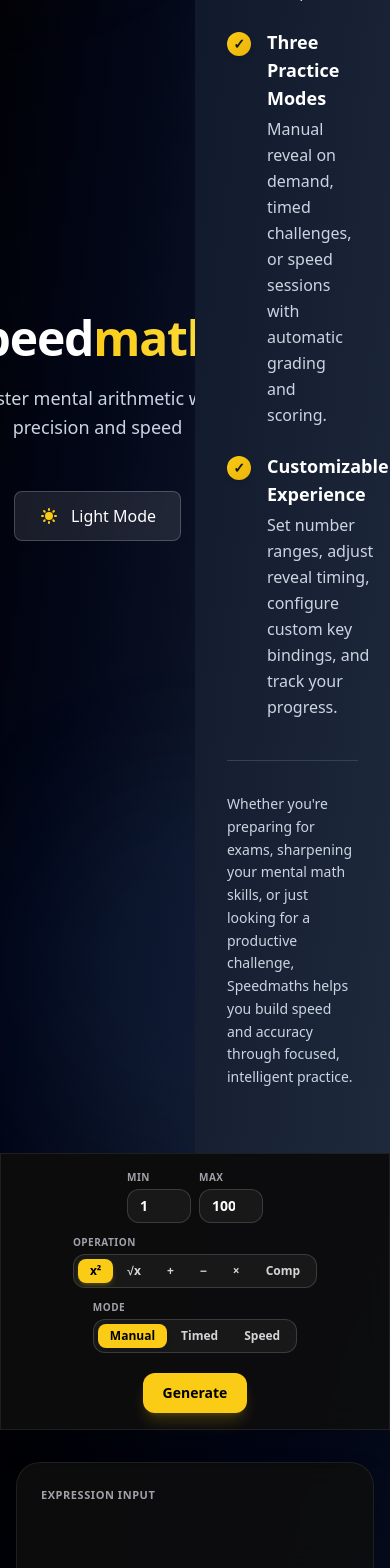
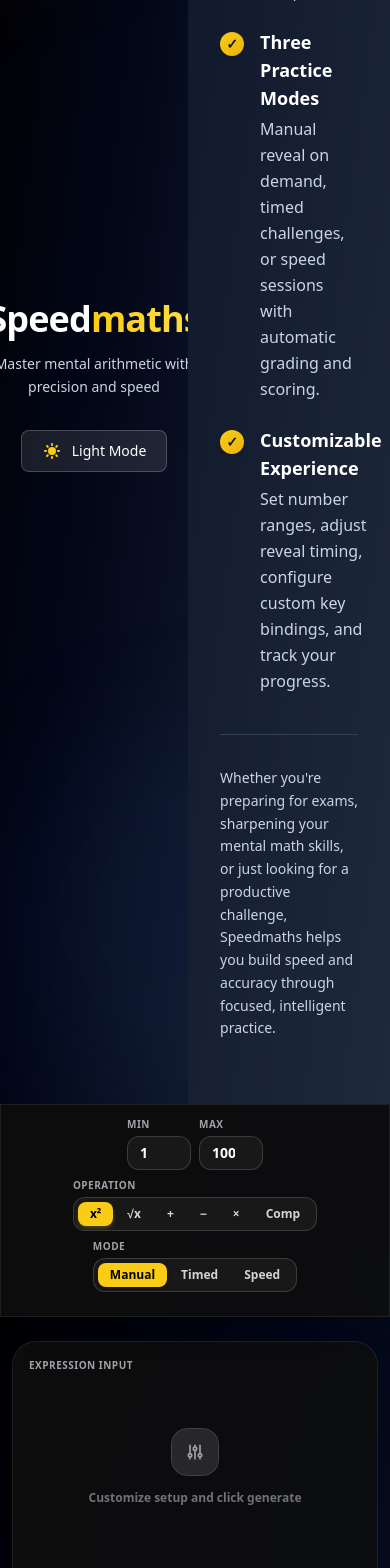
Before and after one commit to Amreshhh/Speedmaths, a React (Vite) app: page / in a window 390 px wide. Shown: the part 432-2000 px from the top of the page. Built offline with nearby package versions, Linux system fonts and the light colour scheme; the HTML template or start-up script is replaced by a standard one.

Commit message:
checking the mobile versoin

```diff
--- a/src/App.jsx
+++ b/src/App.jsx
@@ -309,7 +309,7 @@
         )}
 
         {/* Main Content Area */}
-        <div className="flex-1 flex flex-col md:flex-row p-4 sm:p-8 gap-4 sm:gap-8 max-w-[1500px] w-full mx-auto relative justify-center items-stretch mt-4">
+        <div className="flex-1 flex flex-col md:flex-row p-3 sm:p-8 gap-3 sm:gap-8 max-w-[1500px] w-full mx-auto relative justify-center items-stretch mt-3 sm:mt-4">
 
           {/* Session End Modal */}
           {speedState === 'ended' && (
@@ -358,6 +358,8 @@
               generateNumber();
             }}
             getRightBoxAnswer={getRightBoxAnswer}
+            onGenerateClick={mode !== 'speed' ? generateNumber : null}
+            showMobileGenerateButton={mode !== 'speed'}
           />
 
         </div>
--- a/src/components/GameHeader.jsx
+++ b/src/components/GameHeader.jsx
@@ -17,9 +17,9 @@
   onOpenSettings
 }) {
   return (
-    <div className="glass-panel sticky top-0 shadow-xl p-4 sm:p-5 z-20 transition-all duration-300">
-      <div className="max-w-7xl mx-auto flex flex-col lg:flex-row items-center justify-between gap-5">
-        <div className="flex flex-wrap items-end gap-3 justify-center w-full lg:w-auto">
+    <div className="glass-panel sticky top-0 shadow-xl p-3 sm:p-5 z-20 transition-all duration-300">
+      <div className="max-w-7xl mx-auto flex flex-col lg:flex-row items-center justify-between gap-3 sm:gap-5">
+        <div className="flex flex-wrap items-end gap-2 sm:gap-3 justify-center w-full lg:w-auto">
           <div className="flex gap-2">
             <div className="flex flex-col">
               <span className="text-[10px] font-bold text-zinc-500 dark:text-zinc-400 tracking-wider uppercase mb-1">Min</span>
@@ -174,7 +174,7 @@
               </button>
             )
           ) : (
-            <button onClick={onGenerateClick} className="px-5 py-2.5 bg-yellow-400 hover:bg-yellow-500 text-black font-bold rounded-xl shadow-lg shadow-yellow-400/20 transition-all active:scale-95 text-sm">
+            <button onClick={onGenerateClick} className="hidden sm:inline-flex px-5 py-2.5 bg-yellow-400 hover:bg-yellow-500 text-black font-bold rounded-xl shadow-lg shadow-yellow-400/20 transition-all active:scale-95 text-sm">
               Generate
             </button>
           )}
--- a/src/components/LandingPage.jsx
+++ b/src/components/LandingPage.jsx
@@ -5,21 +5,21 @@
     <div className={isDarkMode ? 'dark' : ''}>
       <div className="min-h-screen bg-white dark:bg-slate-950 flex items-stretch overflow-hidden transition-colors duration-500">
         {/* Left Section: Branding */}
-        <div className="w-full md:w-1/2 bg-gradient-to-br from-slate-950 via-slate-900 to-slate-800 dark:from-black dark:via-slate-950 dark:to-slate-900 flex flex-col items-center justify-center px-8 md:px-12 py-16 md:py-0 relative overflow-hidden">
+        <div className="w-full md:w-1/2 bg-gradient-to-br from-slate-950 via-slate-900 to-slate-800 dark:from-black dark:via-slate-950 dark:to-slate-900 flex flex-col items-center justify-center px-5 sm:px-8 md:px-12 py-12 sm:py-16 md:py-0 relative overflow-hidden">
           <div className="absolute top-0 right-0 w-96 h-96 bg-yellow-500/5 rounded-full blur-3xl"></div>
           <div className="absolute bottom-0 left-0 w-96 h-96 bg-blue-500/5 rounded-full blur-3xl"></div>
 
-          <div className="text-center md:text-left max-w-lg relative z-10 pt-32 sm:pt-36 md:pt-28">
-            <h1 className="text-5xl md:text-6xl lg:text-7xl font-bold text-white mb-4 tracking-tight leading-tight">
+          <div className="text-center md:text-left max-w-lg relative z-10 pt-24 sm:pt-28 md:pt-28">
+            <h1 className="text-4xl sm:text-5xl md:text-6xl lg:text-7xl font-bold text-white mb-3 sm:mb-4 tracking-tight leading-tight">
               Speed<span className="bg-gradient-to-r from-yellow-400 to-yellow-300 bg-clip-text text-transparent">maths</span>
             </h1>
-            <p className="text-lg md:text-xl text-slate-300 font-light mb-12 leading-relaxed">
+            <p className="text-sm sm:text-lg md:text-xl text-slate-300 font-light mb-8 sm:mb-12 leading-relaxed max-w-md">
               Master mental arithmetic with precision and speed
             </p>
 
             <button
               onClick={() => setIsDarkMode(!isDarkMode)}
-              className="inline-flex items-center justify-center gap-3 px-6 py-3 bg-white/10 hover:bg-white/20 text-white font-medium rounded-lg transition-all border border-white/20 backdrop-blur-sm"
+              className="inline-flex items-center justify-center gap-2.5 sm:gap-3 px-5 sm:px-6 py-2.5 sm:py-3 bg-white/10 hover:bg-white/20 text-white font-medium rounded-lg transition-all border border-white/20 backdrop-blur-sm text-sm sm:text-base"
             >
               {isDarkMode ? (
                 <>
--- a/src/components/NumberDisplay.jsx
+++ b/src/components/NumberDisplay.jsx
@@ -2,10 +2,10 @@
 
 export default function NumberDisplay({ numberOne, numberTwo, operation, mode, speedState, timeLeft, sessionTime }) {
   return (
-    <div className="flex-1 glass-panel rounded-3xl shadow-2xl flex flex-col items-center justify-center p-8 relative overflow-hidden transition-all duration-300 min-h-[40vh] md:min-h-[50vh]">
+    <div className="flex-1 glass-panel rounded-3xl shadow-2xl flex flex-col items-center justify-center p-5 sm:p-8 relative overflow-hidden transition-all duration-300 min-h-[30vh] sm:min-h-[36vh] md:min-h-[50vh]">
 
       {/* Top Indicator */}
-      <div className="absolute top-6 left-6 right-6 flex justify-between items-center text-zinc-500 dark:text-zinc-400 font-bold tracking-wider uppercase text-[11px]">
+      <div className="absolute top-4 sm:top-6 left-4 sm:left-6 right-4 sm:right-6 flex justify-between items-center text-zinc-500 dark:text-zinc-400 font-bold tracking-wider uppercase text-[10px] sm:text-[11px]">
         <span>Expression Input</span>
 
         {mode === 'speed' && speedState === 'playing' && (
@@ -22,13 +22,13 @@
       {numberOne !== null ? (
         <div className={`font-black text-black dark:text-white leading-tight text-center whitespace-nowrap tracking-tighter ${
           ['multiply', 'add', 'sub'].includes(operation)
-            ? 'text-[3rem] sm:text-[4.5rem] md:text-[3.5rem] lg:text-[4.5rem] xl:text-[6rem]'
-            : 'text-[4rem] sm:text-[6rem] md:text-[5rem] lg:text-[7rem] xl:text-[8rem]'
+            ? 'text-[2.35rem] sm:text-[4.5rem] md:text-[3.5rem] lg:text-[4.5rem] xl:text-[6rem]'
+            : 'text-[3.15rem] sm:text-[6rem] md:text-[5rem] lg:text-[7rem] xl:text-[8rem]'
         }`}>
           {['multiply', 'add', 'sub'].includes(operation) ? (
             <span>
               {numberOne}
-              <span className="text-zinc-400 dark:text-zinc-600 mx-3 font-light">
+              <span className="text-zinc-400 dark:text-zinc-600 mx-2 sm:mx-3 font-light">
                 {operation === 'multiply' ? '×' : operation === 'add' ? '+' : '−'}
               </span>
               {numberTwo}
@@ -38,13 +38,13 @@
           )}
         </div>
       ) : (
-        <div className="text-center flex flex-col items-center gap-4 text-zinc-400 dark:text-zinc-500">
-          <div className="w-14 h-14 rounded-2xl bg-zinc-200 dark:bg-zinc-800 text-zinc-500 dark:text-zinc-400 flex items-center justify-center border border-zinc-300 dark:border-zinc-700">
-            <svg className="w-6 h-6" fill="none" viewBox="0 0 24 24" stroke="currentColor">
+        <div className="text-center flex flex-col items-center gap-3 sm:gap-4 text-zinc-400 dark:text-zinc-500">
+          <div className="w-12 h-12 sm:w-14 sm:h-14 rounded-2xl bg-zinc-200 dark:bg-zinc-800 text-zinc-500 dark:text-zinc-400 flex items-center justify-center border border-zinc-300 dark:border-zinc-700">
+            <svg className="w-5 h-5 sm:w-6 sm:h-6" fill="none" viewBox="0 0 24 24" stroke="currentColor">
               <path strokeLinecap="round" strokeLinejoin="round" strokeWidth={2} d="M12 6V4m0 2a2 2 0 100 4m0-4a2 2 0 110 4m-6 8a2 2 0 100-4m0 4a2 2 0 110-4m0 4v2m0-6V4m6 6v10m6-2a2 2 0 100-4m0 4a2 2 0 110-4m0 4v2m0-6V4" />
             </svg>
           </div>
-          <div className="font-semibold text-sm max-w-xs leading-relaxed">
+          <div className="font-semibold text-xs sm:text-sm max-w-xs leading-relaxed">
             {mode === 'speed' ? 'Initiate a speed session to begin' : 'Customize setup and click generate'}
           </div>
         </div>
```
Also changed, not shown: src/components/AnswerDisplay.jsx (+21 -10 lines).
